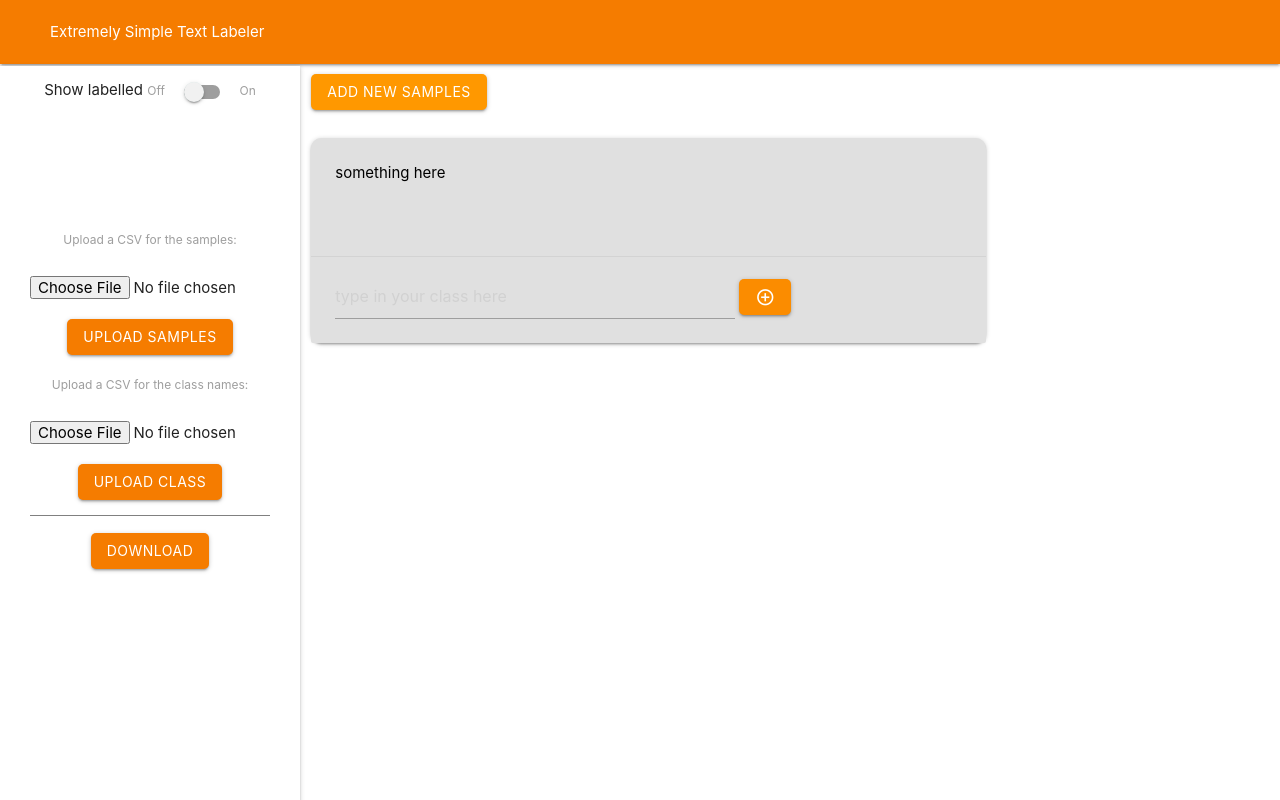
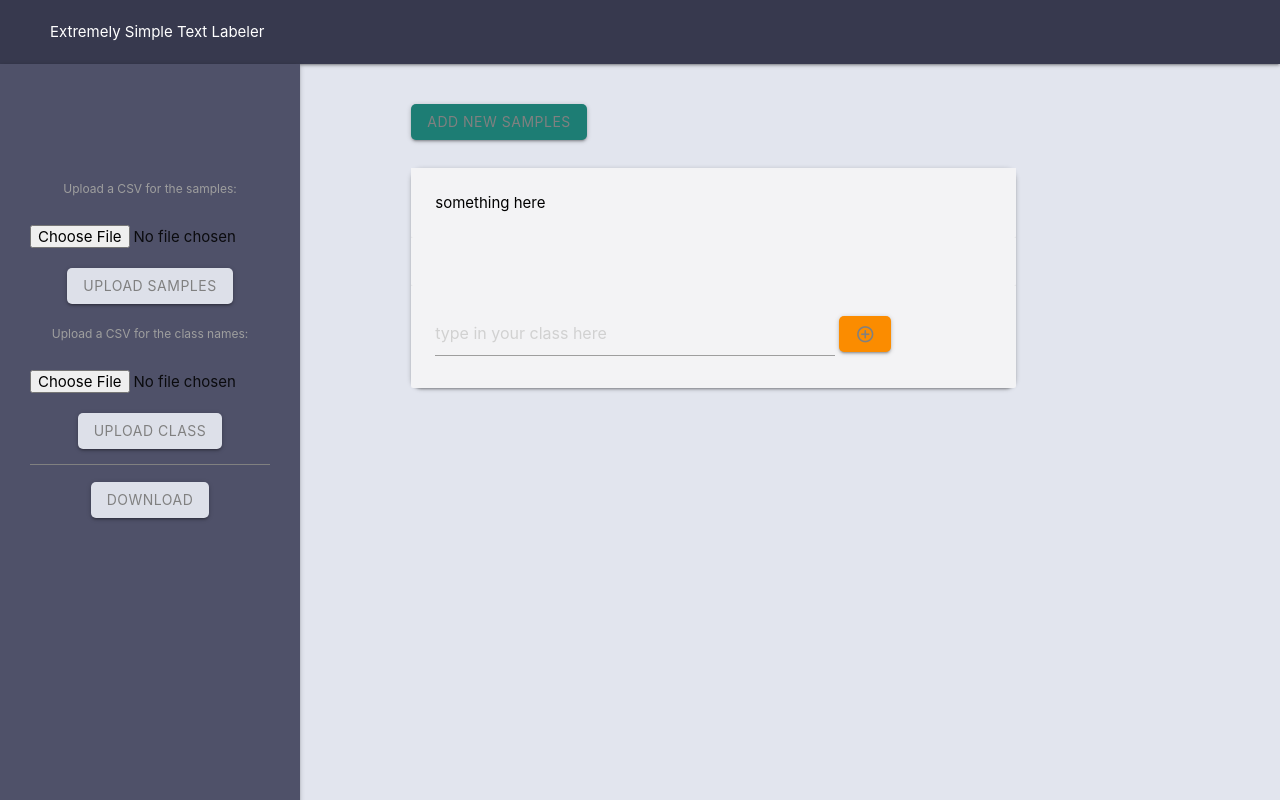
Before and after one commit to chez8990/ESTL, a plain HTML site: page index.html in a window 1280 px wide. Both pictures are taken after a click on the button "ADD NEW SAMPLES". Drawn offline with nearby package versions, Linux system fonts and the light colour scheme.

Commit message:
changing major colors

```diff
--- a/css/style.css
+++ b/css/style.css
@@ -5,25 +5,14 @@
  *
  * Made By MaterializeCSS.com
  */
-
+body {
+    background-color: #e2e5ee;
+}
 .icon-block {
     padding: 0 15px;
 }
 .icon-block .material-icons {
 	font-size: inherit;
-}
-.wrapper {
-    padding-left: 300px;
-}
-.center {
-    margin: auto;
-    width: 80%;
-}
-.card{
-    border-radius: 10px;
-}
-.card-action{
-    border-radius: 10px;
 }
 .btn-file {
     position: relative;
@@ -46,4 +35,29 @@
 }
 .btn{
     border-radius: 5px;
+    background-color: #dde0e9;
+    color: gray
 }
+.center {
+    margin: auto;
+    width: 80%;
+}
+.card{
+    border-radius: 10px;
+}
+.card-action{
+    border-radius: 10px;
+}
+.card-color{
+    background-color: #f3f3f5;
+}
+.sidenav{
+    width: 300px;
+}
+.wrapper {
+    padding-left: 300px;
+}
+.text-container {
+    padding-left: 400px;
+    padding-top: 30px
+}
--- a/index.html
+++ b/index.html
@@ -14,18 +14,19 @@
         <script src="https://cdnjs.cloudflare.com/ajax/libs/PapaParse/4.1.2/papaparse.min.js"></script>
         <script src="js/sample_control.js"></script>
         <script src="js/sample_io.js"></script>
+        <script src="js/interface_control.js"></script>
     </head>
     <body>
         <div>
             <div class="navbar-fixed">
-                <nav role="navigation" class="orange darken-2" style="padding-left:50px;">
+                <nav role="navigation" style="padding-left:50px; background-color: #37394e;">
                     Extremely Simple Text Labeler
                 </nav>
             </div>
-            <div class="wrapper">
+            <div class="text-container wrapper">
                 <div class="row">
                     <div class="col s12 m12" style="padding-top: 10px;">
-                        <button id="new-sample" class="waves-effect waves-light btn orange darken" onclick="addSample('something here')">Add new samples</button>
+                        <button id="new-sample" class="waves-effect waves-light btn" onclick="addSample('something here')">Add new samples</button>
                     </div>
                 </div>
                 <div class="row">
@@ -36,19 +37,19 @@
             </div>
         </div>
 
-        <ul id="slide-out" class="sidenav sidenav-fixed" style="margin-top:66px;">
+        <ul id="slide-out" class="sidenav sidenav-fixed" style="margin-top:64px; background-color: #4f5169;">
             <div class="container center">
-                <li>
+                <!-- <li>
                     <div class="switch" id="show-labelled">
                         Show labelled
                         <label>
                             Off
-                            <input type="checkbox" onchange=>
+                            <input type="checkbox" onchange=hideLabelled(this)>
                             <span class="lever"></span>
                             On
                         </label>
                     </div>
-                </li>
+                </li> -->
                 <li style="padding-top: 100px;">
                 </li>
                 <li>
@@ -58,7 +59,7 @@
                             <input type="file" id="upload-samples"  class="form-control" accept=".csv" required />
                         </div>
                         <div class="form-group">
-                            <button type="button" id="submit-samples" class="btn btn-primary orange darken-2" onclick=startSamplesParsing()>Upload Samples</button>
+                            <button type="button" id="submit-samples" class="btn btn-primary" onclick=startSamplesParsing()>Upload Samples</button>
                         </div>
                     </form>
                     <form class="form-inline">
@@ -67,7 +68,7 @@
                             <input type="file" id="upload-class"  class="form-control" accept=".csv" required />
                         </div>
                         <div class="form-group">
-                            <button type="button" id="submit-class" class="btn btn-primary orange darken-2" onclick=startClassParsing()>Upload Class</button>
+                            <button type="button" id="submit-class" class="btn btn-primary" onclick=startClassParsing()>Upload Class</button>
                         </div>
                     </form>
                 </li>
@@ -75,7 +76,7 @@
                     <div style="border-bottom: 1px solid gray; margin-top: 10px; margin-bottom: 10px;"></div>
                 </li>
                 <li>
-                    <button type="button" id="download-samples" class="btn btn-primary btn-round orange darken-2" onclick=downloadSamplesJSON()>Download</button>
+                    <button type="button" id="download-samples" class="btn btn-primary" onclick=downloadSamplesJSON()>Download</button>
                 </li>
             </div>
         </ul>
--- a/js/sample_control.js
+++ b/js/sample_control.js
@@ -50,15 +50,14 @@ function addSample(content){
     const cardDetails = `
             <div class="sample card grey lighten-2" id=${randomSampleID}>
                 <div class="black-text">
-                    <div id="sample-1-text" class="card-content">
+                    <div class="card-content card-color">
                         ${content}
                     </div>
                 </div>
 
-                <div id="label-container" class="card-content">
+                <div id="label-container" class="card-content card-color">
                 </div>
-
-                <div class="card-action">
+                <div class="card-content card-color">
                     <input type="text" class="autocomplete" placeholder="type in your class here" style="width: 400px;">
                     <button class="waves-effect orange darken-1 btn"><i class="material-icons" onclick="addLabel(this)">add_circle_outline</i></button>
                 </div>
```
Also changed, not shown: fa087966305da8b146f43f9cfefb2e29.jpg (added).
